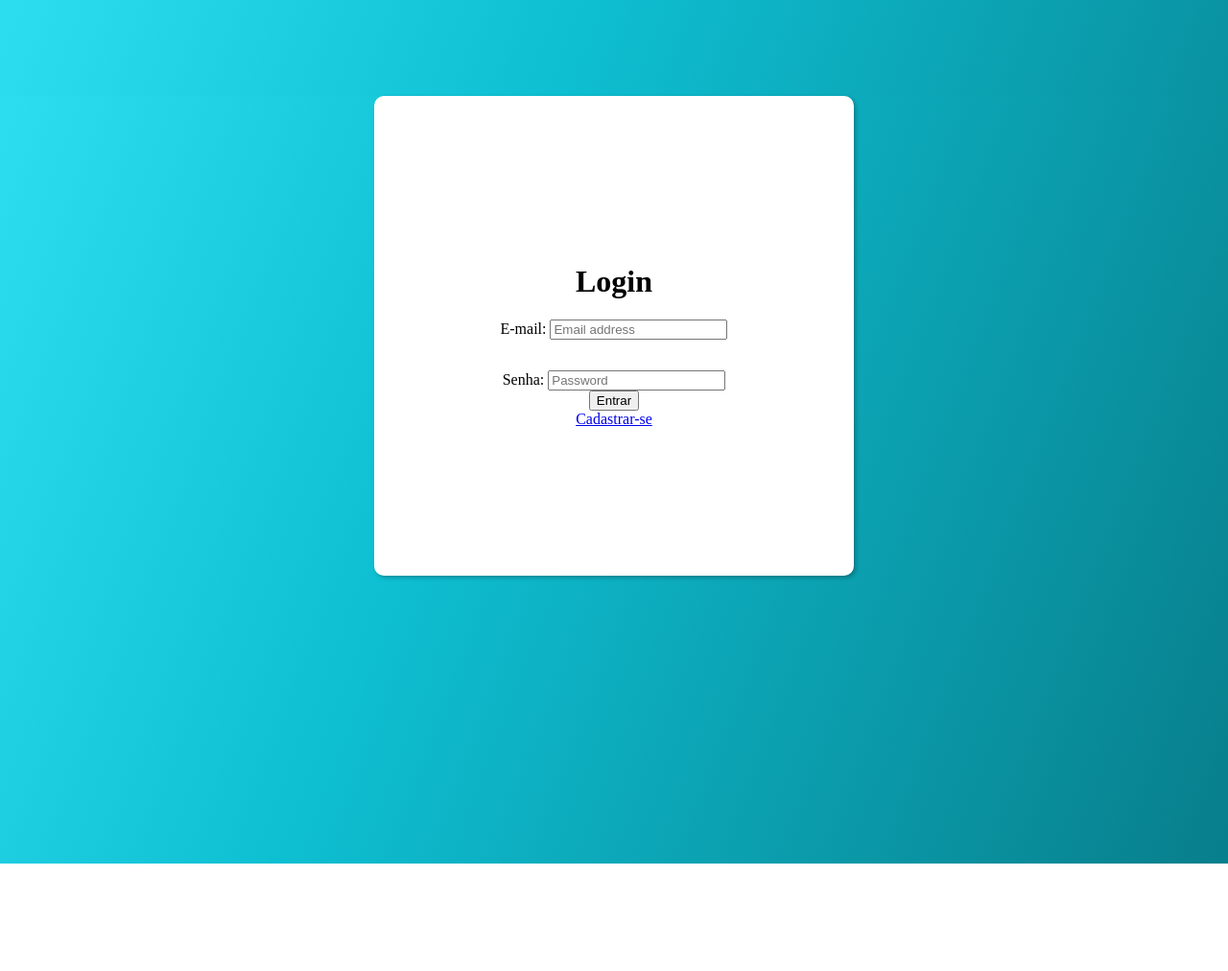
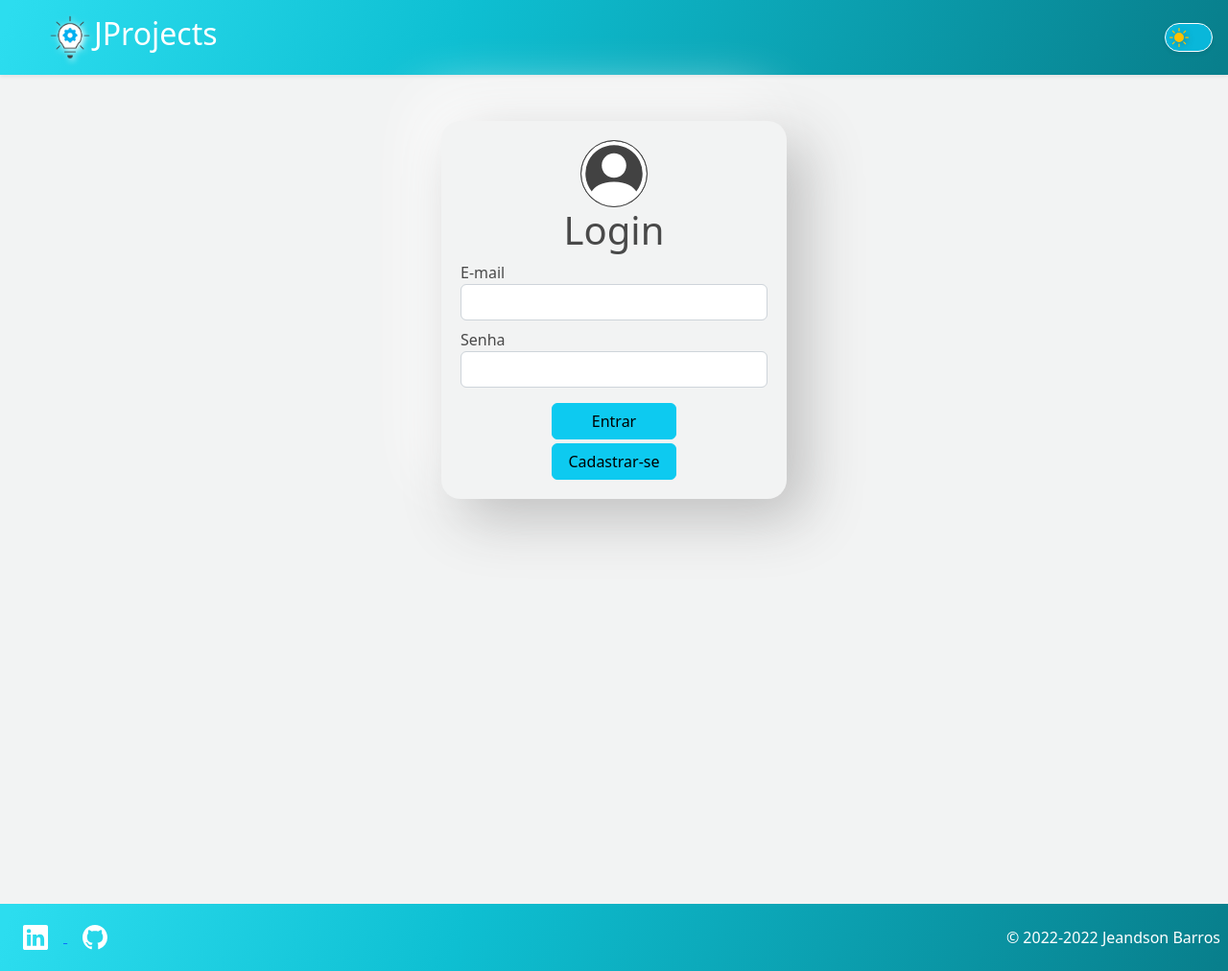
Before and after one commit to JeandsonBarros/projects-manager-django, a Django app: page /users/login/ in a window 1280 px wide. Shown: the whole page at 96% size. Before the commit the page ends 900 px from the top, so only its background shows below. Run offline with Django 4.2, Linux system fonts and the light colour scheme; some libraries are stand-ins or nearby versions.

Commit message:
Styles de user pronto

```diff
--- a/main/templates/main/index.html
+++ b/main/templates/main/index.html
@@ -1 +1,2 @@
 <a href="{% url 'projects' %}">projects</a>
+<a href="{% url 'login' %}">login</a>
--- a/project/templates/project/includes/header.html
+++ b/project/templates/project/includes/header.html
@@ -10,6 +10,7 @@
 
   {% load static %}
   <link rel="stylesheet" href="{% static 'css/style.css' %}">
+  <link rel="stylesheet" href="{% static 'project/css/project.css' %}">
   <link rel="icon" href="{% static 'img/gear-fill.svg' %}" />
   <title>JProjetos {{ title }}</title>
 
@@ -94,7 +95,6 @@
           <input id="trigger" type="checkbox">
           <label for="trigger" class="checker"></label>
         </div>
-
       </div>
 
 
--- a/project/templates/project/index.html
+++ b/project/templates/project/index.html
@@ -19,7 +19,7 @@
 
       {% for project in projects %}
 
-      <div class="cardProject mt-5">
+      <div class="card mt-5">
         <div style="width: 18rem;">
           <div class="card-body">
             <h5 class="card-title mb-2">{{ project.name }}</h5>
--- a/project/templates/project/view_project.html
+++ b/project/templates/project/view_project.html
@@ -59,7 +59,7 @@
     {% endfor %}
     {% endif %}
 
-    <div class="cardProject mt-3">
+    <div class="card mt-3">
       <div>
         <h5 class="card-title mb-2">{{ project.name }}</h5>
         <span class="card-text">Gerente: {{ project.manager }}</span> <br>
@@ -139,7 +139,7 @@
       </div>
     </div>
 
-    <div class="cardProject mt-3">
+    <div class="card mt-3">
 
       <button class="btn btn-light ms-3 d-flex flex-row flex-nowrap align-items-center"
         onclick="searchService(event, true)" title="Atualizar">
--- a/project/static/css/style.css
+++ b/static/css/style.css
@@ -109,10 +109,6 @@ footer {
 
 /*  --------------- End checkbox input --------------- */
 
-.title {
-    color: #fff;
-}
-
 main {
     min-height: 100vh;
 }
@@ -127,22 +123,14 @@ main {
     color: #ffffff;
 }
 
-.cardProject {
+.card {
     border-radius: 20px;
     background: var(--background);
     box-shadow: var(--carShadow);
     padding: 20px;
     margin: 20px;
     /* width: 300px; */
-}
-
-
-.option:hover {
-    filter: drop-shadow(1px 1px 6px rgba(100, 100, 100, 0.5));
-}
-
-.option svg {
-    filter: drop-shadow(2px 2px 2px rgba(100, 100, 100, 0.5));
+    border: none
 }
 
 .form-control {
@@ -168,25 +156,6 @@ main {
     width: 100%;
     z-index: 2;
     background-color: rgba(0, 0, 0, 0.425);
-}
-
-#formService {
-    display: none;
-    z-index: 3;
-    border: 1px solid rgb(0, 183, 207);
-
-    background-color: var(--background);
-    padding: 10px;
-    border-radius: 10px;
-
-    position: fixed;
-    top: 10px;
-    max-width: 500px;
-    margin: 5% auto;
-    left: 0;
-    right: 0;
-
-
 }
 
 .page{
--- a/user/static/css/style.css
+++ b/user/static/css/style.css
@@ -1,3 +1,15 @@
-body {
-    background: aqua;
+form {
+    max-width: 400px;
+    margin: auto;
 }
+
+h1 {
+    text-align: center;
+}
+
+#personCicle{
+    margin: auto;
+    background-color: #424242;
+    border-radius: 50%;
+    border: 1px solid #424242;
+}
--- /dev/null
+++ b/user/templates/user/includes/footer.html
@@ -0,0 +1,35 @@
+<footer style="width: 100%; height: 70px;" class="justify-content-between d-flex align-items-center p-2 mt-3">
+
+  <div>
+    <a href="https://www.linkedin.com/in/jeandson-barros-1aa133221/" target="_blank">
+      <svg xmlns="http://www.w3.org/2000/svg" width="26" height="26" fill="#fff" class="bi bi-linkedin m-3 option"
+        viewBox="0 0 16 16">
+        <path
+          d="M0 1.146C0 .513.526 0 1.175 0h13.65C15.474 0 16 .513 16 1.146v13.708c0 .633-.526 1.146-1.175 1.146H1.175C.526 16 0 15.487 0 14.854V1.146zm4.943 12.248V6.169H2.542v7.225h2.401zm-1.2-8.212c.837 0 1.358-.554 1.358-1.248-.015-.709-.52-1.248-1.342-1.248-.822 0-1.359.54-1.359 1.248 0 .694.521 1.248 1.327 1.248h.016zm4.908 8.212V9.359c0-.216.016-.432.08-.586.173-.431.568-.878 1.232-.878.869 0 1.216.662 1.216 1.634v3.865h2.401V9.25c0-2.22-1.184-3.252-2.764-3.252-1.274 0-1.845.7-2.165 1.193v.025h-.016a5.54 5.54 0 0 1 .016-.025V6.169h-2.4c.03.678 0 7.225 0 7.225h2.4z" />
+      </svg>
+    </a>
+
+    <a href="https://github.com/JeandsonBarros/projects-manager-django" target="_blank">
+      <svg xmlns="http://www.w3.org/2000/svg" width="26" height="26" fill="#fff" class="bi bi-github m-3 option"
+        viewBox="0 0 16 16">
+        <path
+          d="M8 0C3.58 0 0 3.58 0 8c0 3.54 2.29 6.53 5.47 7.59.4.07.55-.17.55-.38 0-.19-.01-.82-.01-1.49-2.01.37-2.53-.49-2.69-.94-.09-.23-.48-.94-.82-1.13-.28-.15-.68-.52-.01-.53.63-.01 1.08.58 1.23.82.72 1.21 1.87.87 2.33.66.07-.52.28-.87.51-1.07-1.78-.2-3.64-.89-3.64-3.95 0-.87.31-1.59.82-2.15-.08-.2-.36-1.02.08-2.12 0 0 .67-.21 2.2.82.64-.18 1.32-.27 2-.27.68 0 1.36.09 2 .27 1.53-1.04 2.2-.82 2.2-.82.44 1.1.16 1.92.08 2.12.51.56.82 1.27.82 2.15 0 3.07-1.87 3.75-3.65 3.95.29.25.54.73.54 1.48 0 1.07-.01 1.93-.01 2.2 0 .21.15.46.55.38A8.012 8.012 0 0 0 16 8c0-4.42-3.58-8-8-8z" />
+      </svg>
+    </a>
+
+  </div>
+
+  <span class="text-white">
+    &copy; 2022-2022
+    <a href="https://github.com/JeandsonBarros" class="text-white"> Jeandson Barros </a>
+  </span>
+
+</footer>
+
+{% load static %}
+<script src="{% static 'js/scripts.js' %}"></script>
+
+
+</body>
+
+</html>
--- /dev/null
+++ b/user/templates/user/includes/header.html
@@ -0,0 +1,47 @@
+<!DOCTYPE html>
+<html lang="pt-br">
+
+<head>
+  <meta charset="UTF-8" />
+  <meta http-equiv="X-UA-Compatible" content="IE=edge" />
+  <meta name="viewport" content="width=device-width, initial-scale=1.0" />
+  <link href="https://cdn.jsdelivr.net/npm/bootstrap@5.2.0/dist/css/bootstrap.min.css" rel="stylesheet"
+    integrity="sha384-gH2yIJqKdNHPEq0n4Mqa/HGKIhSkIHeL5AyhkYV8i59U5AR6csBvApHHNl/vI1Bx" crossorigin="anonymous" />
+
+  {% load static %}
+  <link rel="stylesheet" href="{% static 'css/style.css' %}">
+  <link rel="stylesheet" href="{% static 'user/css/style.css' %}">
+  <link rel="icon" href="{% static 'img/gear-fill.svg' %}" />
+  <title>JProjetos {{ title }}</title>
+
+</head>
+
+<body>
+
+  <header class="text-dark shadow-sm">
+
+    <div class="p-3 ps-5 pe-3">
+
+      <div class="d-flex flex-wrap align-items-center justify-content-between">
+
+        <a href="/" class="d-flex align-items-center text-white text-decoration-none">
+          {% load static %}
+          <img src="{% static 'img/logo.png' %}" style="filter: drop-shadow(2px 2px 3px #fff);" width="50" alt="Jeandson Barros">
+          <h2 class="logo text-white"> JProjects </h2>
+        </a>
+
+        {% comment %} {{ request.path }}
+
+        {{ request.get_full_path }} {% endcomment %}
+
+        <div id="rigthHeader">
+          <div class="divTrigger d-flex align-items-center rounded-pill p-1 shadow-sm">
+            <input id="trigger" type="checkbox">
+            <label for="trigger" class="checker"></label>
+          </div>
+        </div>
+
+      </div>
+    </div>
+
+  </header>
--- a/user/templates/user/login.html
+++ b/user/templates/user/login.html
@@ -1,67 +1,33 @@
-<!DOCTYPE html>
-<html lang="en">
+{% load static %}
+{% include 'user/includes/header.html' with title="- Login" %}
 
-<head>
-    <meta charset="UTF-8">
-    <meta http-equiv="X-UA-Compatible" content="IE=edge">
-    <meta name="viewport" content="width=device-width, initial-scale=1.0">
+<main>
 
-    <title>Login</title>
+    <form class="mt-5" action="" method="post">
+        <div class="card d-flex flex-column justify-content-center">
 
-    <style>
-        body, main {
-            margin: 0;
-            padding: 0;
-            min-height: 100vh;
-            background-image: linear-gradient(110.9deg, rgba(44, 221, 239, 1) 1.1%, rgba(14, 191, 210, 1) 37.6%, rgba(8, 127, 140, 1) 99.2%);
-        }
+            <img id="personCicle" src="{% static 'user/img/person-circle.svg' %}" width="70" alt="">
 
-        form {
+            <h1>Login</h1>
 
-            border-radius: 10px;
-            background-color: #fff;
-            box-shadow: 2px 2px 4px rgba(0, 0, 0, 0.274);
-            max-width: 500px;
-            height: 500px;
-            margin: auto;
-            vertical-align: auto;
-            display: flex;
-            justify-content: center;
-            align-items: center;
-            flex-direction: column;
+            <div>
+                <label for="email">E-mail</label>
+                <input id="email" class="form-control" type="email">
+            </div>
 
+            <div class="mt-2">
+                <label for="password">Senha</label>
+                <input class="form-control" id="password" type="password">
+            </div>
 
-        }
-    </style>
+            <div style="margin: auto; display: flex; flex-direction: column; justify-content: center; width: 130px;">
+                <input class="btn btn-info mt-3" type="submit" value="Entrar">
+                <a class="btn btn-info mt-1" href="{% url 'register' %}">Cadastrar-se</a>
+            </div>
 
-</head>
+        </div>
+    </form>
 
-<body>
+</main>
 
-    <main>
-
-        <div style="margin-top: 100px;">
-            <form action="">
-                <h1>Login</h1>
-
-                <div>
-                    <label for="email">E-mail: </label>
-                    <input type="email" id="email" placeholder="Email address" required>
-                </div>
-                <p></p>
-                <div>
-                    <label for="password">Senha: </label>
-                    <input type="password" id="password" placeholder="Password" required>
-                </div>
-
-                <input type="submit" value="Entrar">
-                <a href="#"> Cadastrar-se </a>
-            </form>
-        </div>
-
-    </main>
-
-
-</body>
-
-</html>
+{% include 'user/includes/footer.html' %}
--- a/user/urls.py
+++ b/user/urls.py
@@ -3,4 +3,5 @@ from . import views
 
 urlpatterns = [
     path('login/', views.login, name='login'),
+    path('cadastro/', views.register, name='register'),
 ]
--- a/user/views.py
+++ b/user/views.py
@@ -2,5 +2,7 @@ from django.shortcuts import render
 
 # Create your views here.
 def login(request):
-    print('aqui')
     return render(request, 'user/login.html')
+
+def register(request):
+    return render(request, 'user/register.html')
```
Also changed, not shown: django_project/settings.py (+7 -0 lines), project/static/css/project.css (added, +50 -0 lines), static/js/main.js (added, +25 -0 lines), user/templates/user/register.html (+38 -12 lines), static/img/logo.jpg (renamed from project/static/img/logo.jpg), user/static/img/person-circle.svg (added), user/static/img/sun.svg (added).
